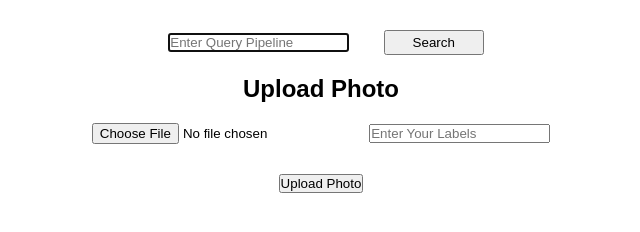
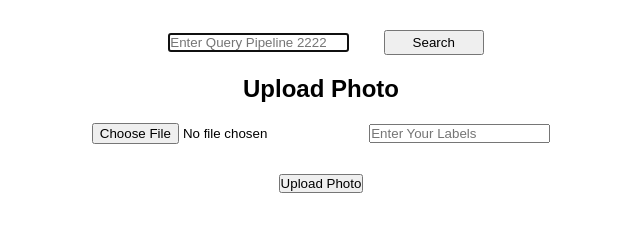
Before and after one commit to AlperMumcular/SmartPhotoAlbum-frontend, a plain HTML site: page index.html in a window 1280 px wide. Shown: the full height of the page, 319-959 px from the left. Drawn offline with Linux system fonts and the light colour scheme.

Commit message:
Update index.html

```diff
--- a/index.html
+++ b/index.html
@@ -30,7 +30,7 @@
         <div style="align-items: center;">
             <center>
                 <form action="" method="get" target="" id="search_photos" style="display: inline;">
-                    <input name="search_query" id="search_query" type="text" placeholder="Enter Query Pipeline" autocomplete="off" autofocus>
+                    <input name="search_query" id="search_query" type="text" placeholder="Enter Query Pipeline 2222" autocomplete="off" autofocus>
                 </form>
                 <button type="button" id="searchQuery" name="searchQuery" style="width: 100px; height: 25px; margin-left: 10px;" onclick="searchQuery()">Search</button>
             </center>
```
